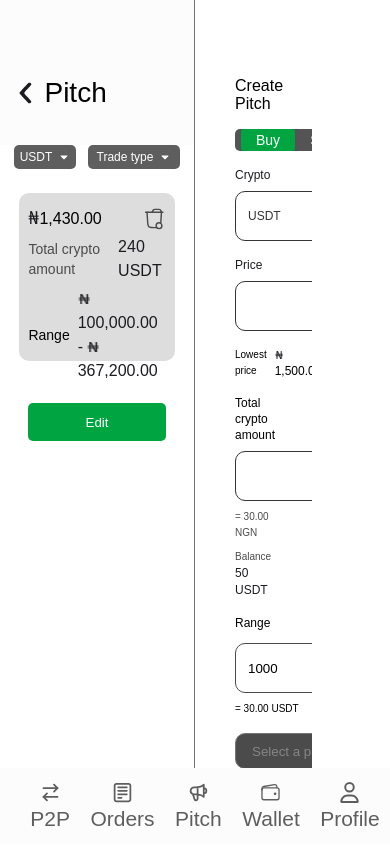
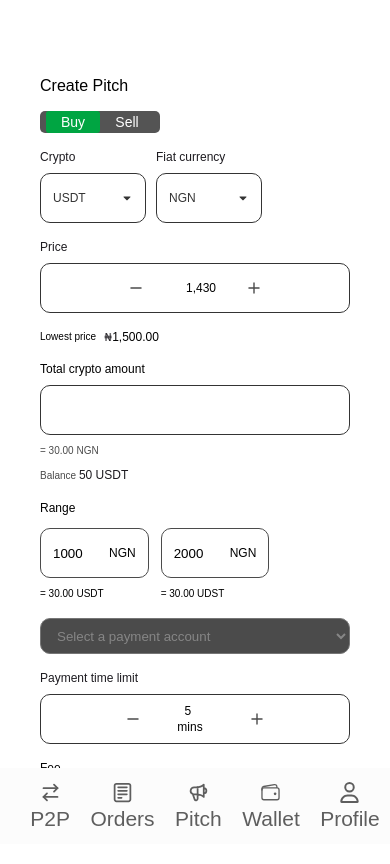
Before and after one commit to Stringcode-Limited/p2p-front-end, a React (Vite) app: page /app/pitch in a window 390 px wide. Shown: the top 864 px of the page. Built offline with nearby package versions, Linux system fonts and the light colour scheme; a web font is replaced by a local one.

Commit message:
made adjustments to pitch page

```diff
--- a/src/components/PitchPrice/PitchPrice.css
+++ b/src/components/PitchPrice/PitchPrice.css
@@ -22,7 +22,7 @@
     justify-content: center;
     align-items: center;
     height: 50px;
-    width: 360px;
+    /* width: 360px; */
     padding: 12px;
 }
 
--- a/src/components/miniInput/miniInput.css
+++ b/src/components/miniInput/miniInput.css
@@ -21,12 +21,11 @@
     display: flex;
     align-items: center;
     height: 50px;
-    width: 175px;
     padding: 12px;
 }
 
 .miniInput button {
-    width: 150px;
+    width: 80px;
     height: 24px;
     border-radius: 5px;
     padding: 4px, 8px, 4px, 8px;
@@ -36,7 +35,6 @@
     font-size: 12px;
     display: flex;
     align-items: center;
-    /* justify-content: center; */
     justify-content: space-between;
     gap: 6px;
     cursor: pointer;
@@ -44,7 +42,6 @@
 
 .miniInput {
     position: relative;
-    /* margin-left: 200px; */
 }
 
 .miniInput-menu {
--- a/src/pages/app/app-pitch-page/PitchBuyLight/PitchBuyBody/PitchBuyBody.css
+++ b/src/pages/app/app-pitch-page/PitchBuyLight/PitchBuyBody/PitchBuyBody.css
@@ -134,3 +134,11 @@
     height: 10px;
     width: 12px;
 }
+
+@media screen and (max-width:767px){
+
+    .pitchBody{
+        display: none;
+        border-right: none;
+    }
+}
--- a/src/pages/app/app-pitch-page/PitchPage/AppPitchBody/AppPitchBody.css
+++ b/src/pages/app/app-pitch-page/PitchPage/AppPitchBody/AppPitchBody.css
@@ -133,3 +133,11 @@
     height: 10px;
     width: 12px;
 }
+
+@media screen and (max-width:767px){
+
+    .pitchBody{
+        display: none;
+        border-right: none;
+    }
+}
--- a/src/pages/app/app-pitch-page/PitchPage/CreatePitch/CreatePitch.css
+++ b/src/pages/app/app-pitch-page/PitchPage/CreatePitch/CreatePitch.css
@@ -7,7 +7,6 @@
     gap: 16px;
     width: 30vw;
     height: 100vh;
-    /* align-items: center; */
     position: sticky;
     top: 0;
     overflow-y: scroll;
@@ -16,6 +15,7 @@
 .createPitchBody .cryptoFiat {
     display: flex;
     gap: 10px;
+    width: 100%;
 }
 
 .createPitchBody .lowestPrice {
@@ -60,7 +60,6 @@
 }
 
 .createPitchBody .totalCrypto input {
-    width: 360px;
     height: 50px;
     padding: 12px;
     gap: 12px;
@@ -113,7 +112,6 @@
 }
 
 .createPitchBody .range .rangeWrapper .divWrapper .divInput {
-    width: 175px;
     height: 50px;
     border-radius: 10px;
     border: 1.5px solid #4B4B4B;
@@ -125,7 +123,7 @@
 }
 
 .createPitchBody .range .rangeWrapper .divWrapper .divInput input {
-    width: 80px;
+    width: 56px;
     height: 30px;
     border: none;
     outline: none;
@@ -150,7 +148,7 @@
 .selectOptions {
     background-color: #4B4B4B;
     color: #868686;
-    width: 360px;
+    width: 100%;
     height: 36px;
     padding: 0 12px;
     border-radius: 10px;
@@ -179,7 +177,6 @@
 }
 
 .createPitchBody .fee input{
-width: 360px;
 height: 50px;
 padding: 12px;
 border-radius: 10px;
@@ -188,7 +185,7 @@ border: 1.5px solid #343434 ;
 }
 
 .createPitchBody .confirm{
-width: 360px;
+width: 100%;
 height: 42px;
 padding: 8px ;
 border-radius: 5px;
@@ -205,3 +202,12 @@ margin-top: 18px;
 .hide{
     display: none;
 }
+
+@media screen and (max-width:767px) {
+    .createPitchBody {
+        width: 100vw;
+    }
+
+
+
+}
```
